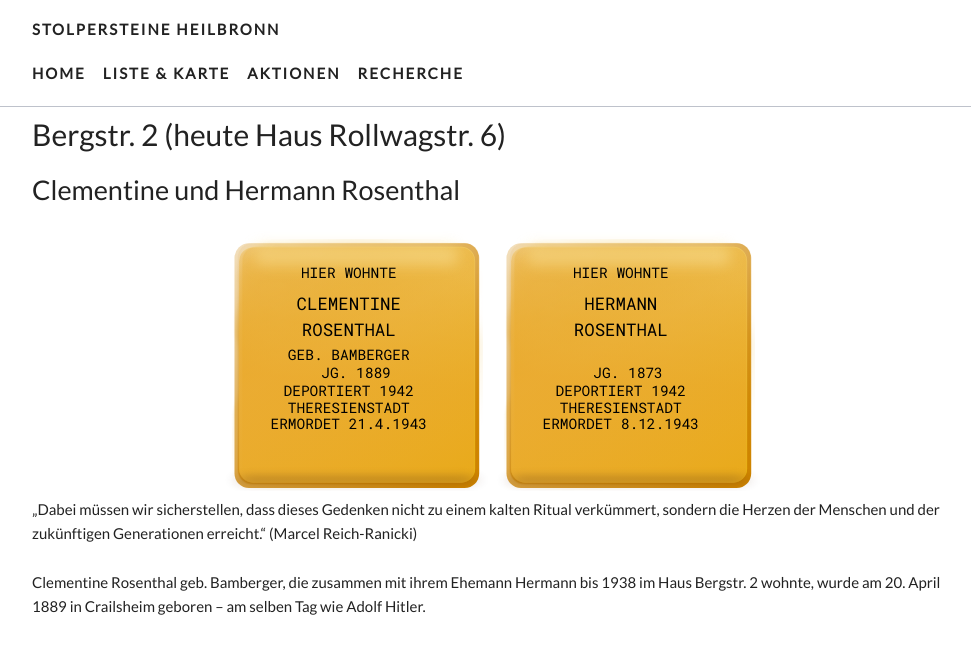
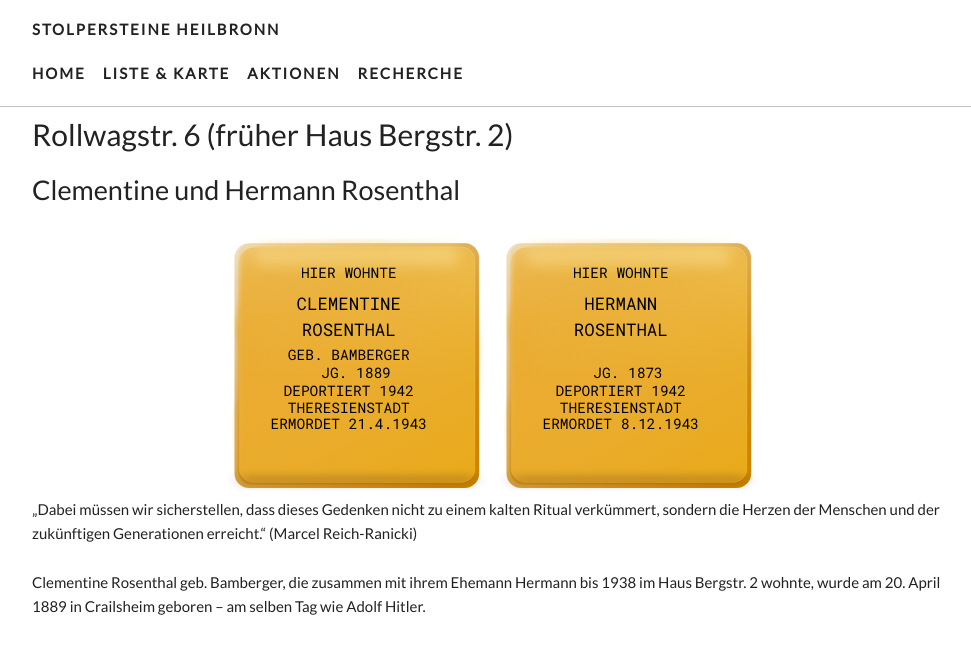
Before and after one commit to opendata-heilbronn/stolpersteine, a Jekyll site: the page built from _list/bergstr-2.md, in a window 1280 px wide and 1266 px high. Shown: the top 648 px of the window, without its empty margins (148-1119 px from the left). Built offline with Jekyll 4.4.1, drawn with Linux system fonts in a browser that asks for light colours; nearby versions of some CDN libraries; some web fonts are replaced.

Commit message:
Updated Bergstr 2

```diff
--- a/_list/bergstr-2.md
+++ b/_list/bergstr-2.md
@@ -1,9 +1,8 @@
 ---
-title: Bergstr. 2 (heute Haus Rollwagstr. 6)
+title: Rollwagstr. 6 (früher Haus Bergstr. 2)
 date: 2015-09-17 00:00:00 Z
 position: 6
 names: Clementine und Hermann Rosenthal
-layout: item
 steine:
 - - HIER WOHNTE
   - CLEMENTINE
```
Also changed, not shown: other parts of _list/bergstr-2.md (+6 -6 lines).
